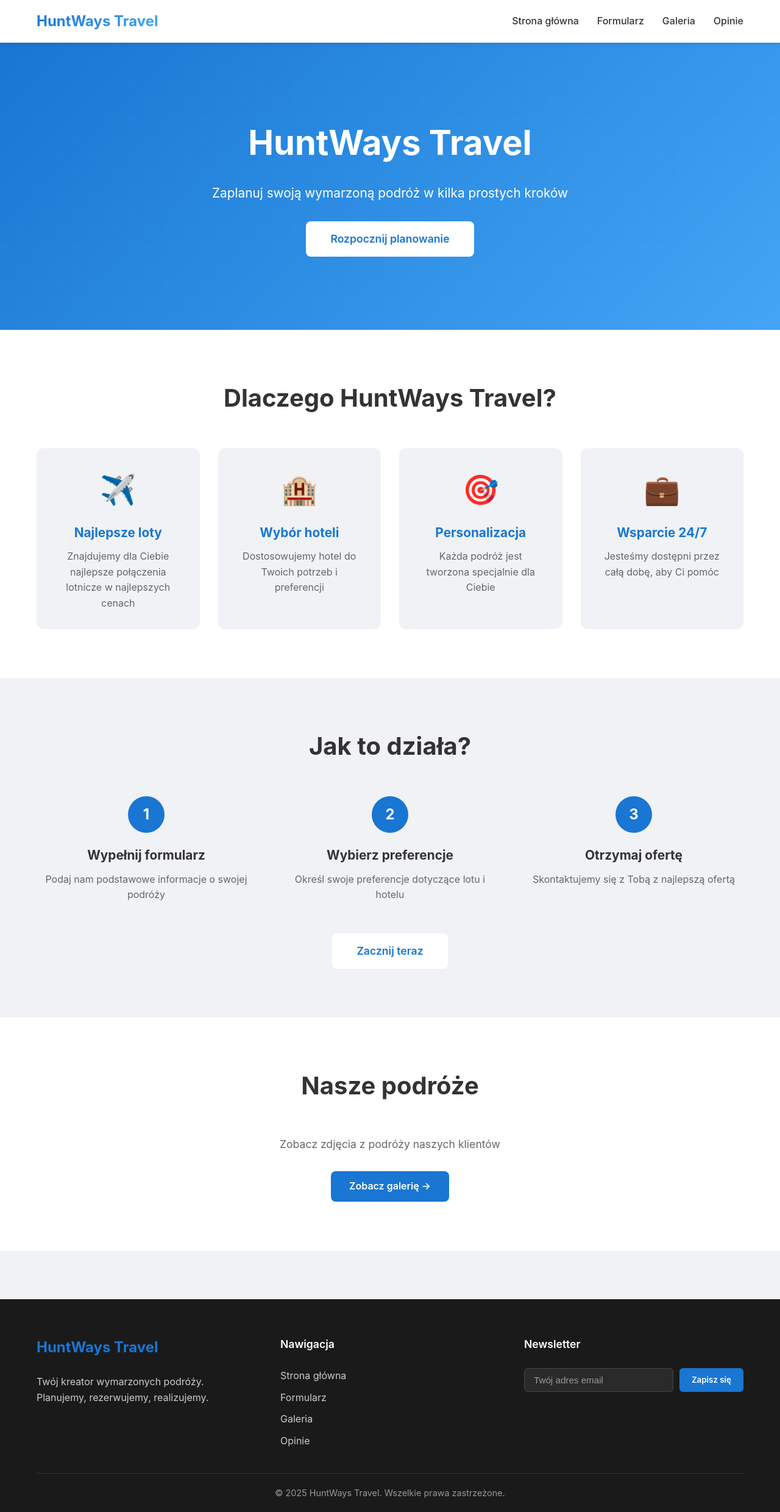
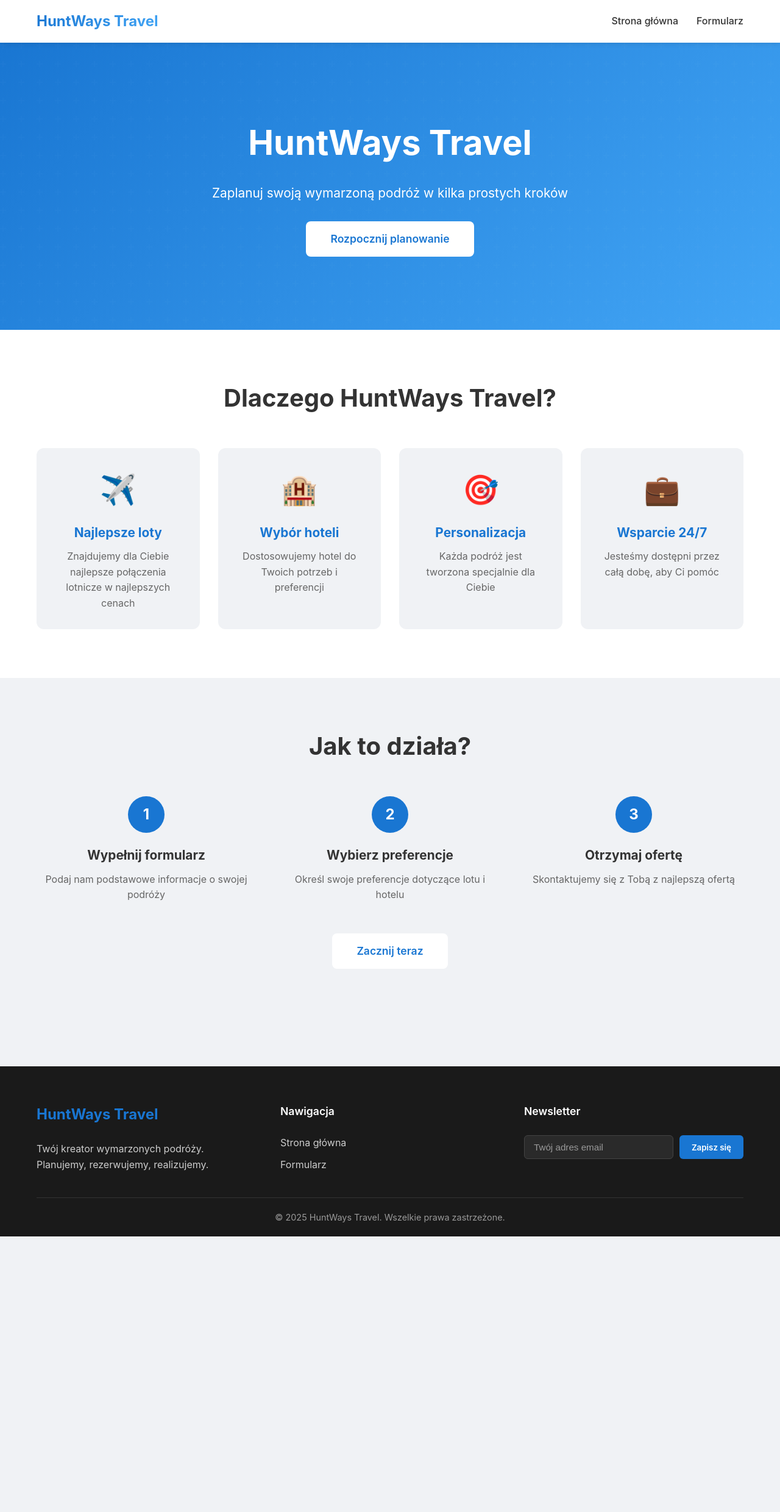
Before and after one commit to konradwyszynski787/huntwaystravel, a Next.js app: page / in a window 1280 px wide. Shown: the whole page at 61% size. After the commit the page ends 2028 px from the top, so only its background shows below. Built offline with nearby package versions, Linux system fonts and the light colour scheme.

Commit message:
Hidden Sections

```diff
--- a/app/components/Footer.tsx
+++ b/app/components/Footer.tsx
@@ -21,8 +21,8 @@ export default function Footer() {
             <nav className={styles.footerNav}>
               <Link href="/" className={styles.footerLink}>Strona główna</Link>
               <Link href="/formularz" className={styles.footerLink}>Formularz</Link>
-              <Link href="/galeria" className={styles.footerLink}>Galeria</Link>
-              <Link href="/opinie" className={styles.footerLink}>Opinie</Link>
+              {/* <Link href="/galeria" className={styles.footerLink}>Galeria</Link> */}
+              {/* <Link href="/opinie" className={styles.footerLink}>Opinie</Link> */}
             </nav>
           </div>
 
--- a/app/components/Header.tsx
+++ b/app/components/Header.tsx
@@ -21,12 +21,12 @@ export default function Header() {
           <Link href="/formularz" className={styles.navLink} onClick={() => setIsMenuOpen(false)}>
             Formularz
           </Link>
-          <Link href="/galeria" className={styles.navLink} onClick={() => setIsMenuOpen(false)}>
+          {/* <Link href="/galeria" className={styles.navLink} onClick={() => setIsMenuOpen(false)}>
             Galeria
           </Link>
           <Link href="/opinie" className={styles.navLink} onClick={() => setIsMenuOpen(false)}>
             Opinie
-          </Link>
+          </Link> */}
         </nav>
 
         <button
--- a/app/page.tsx
+++ b/app/page.tsx
@@ -80,7 +80,7 @@ export default function Home() {
         </section>
 
         {/* Gallery Preview */}
-        <section className={`section ${styles.galleryPreview}`}>
+        {/* <section className={`section ${styles.galleryPreview}`}>
           <div className="container">
             <h2 className={styles.sectionTitle}>Nasze podróże</h2>
             <p className={styles.sectionSubtitle}>
@@ -90,7 +90,7 @@ export default function Home() {
               Zobacz galerię →
             </Link>
           </div>
-        </section>
+        </section> */}
       </main>
       <Footer />
     </>
```
